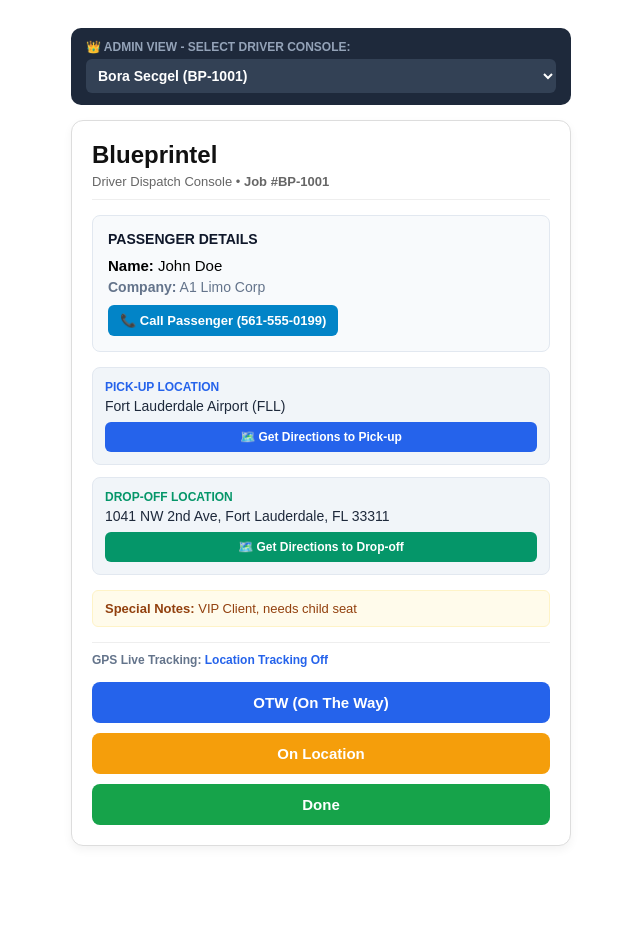
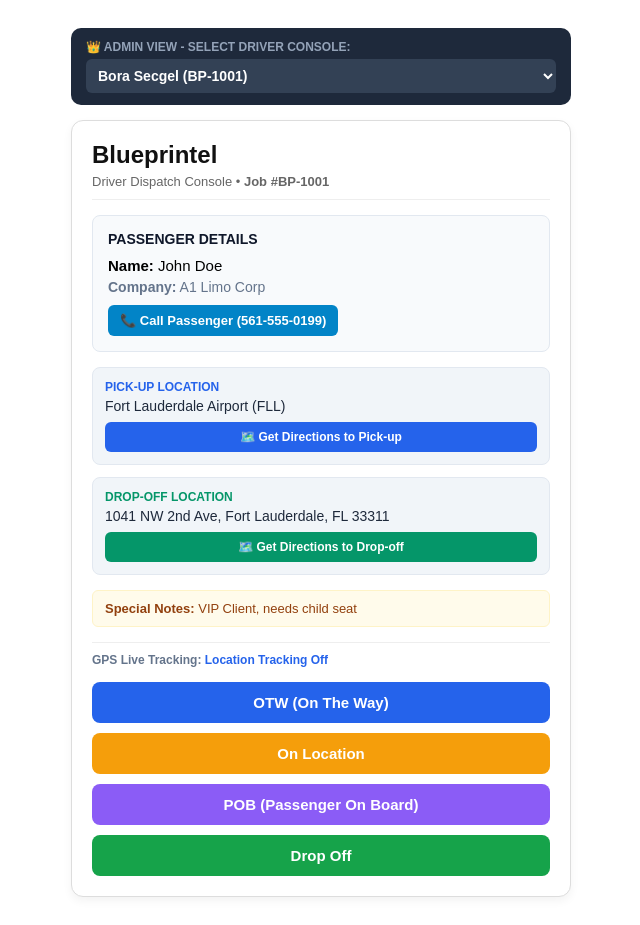
Before and after one commit to secgelbora-coder/limo-dispatch-system, a Next.js app in the folder frontend/: page /driver in a window 1280 px wide. Shown: the whole page, without its empty margins (319-959 px from the left). Before the commit the page ends 874 px from the top, so only its background shows below. Built offline with nearby package versions, Linux system fonts and the light colour scheme.

Commit message:
Update driver.js

```diff
--- a/frontend/pages/driver.js
+++ b/frontend/pages/driver.js
@@ -13,9 +13,9 @@
   const [rideStatus, setRideStatus] = useState('Assigned');
   const [rideId, setRideId] = useState('BP-1001');
   const [locationStatus, setLocationStatus] = useState('Location Tracking Off');
-  const [isDirectAccess, setIsDirectAccess] = useState(false); // Admin/Seçim modunda mı açıldı?
+  const [isDirectAccess, setIsDirectAccess] = useState(false);
 
-  // Sistemdeki Kayıtlı Sürücüler Listesi (Admin Seçimi İçin)
+  // Kayıtlı Sürücüler Listesi (Admin Seçimi İçin)
   const [drivers] = useState([
     { id: '1', name: 'Bora Secgel', rideId: 'BP-1001' },
     { id: '2', name: 'Alex Smith', rideId: 'BP-1002' },
@@ -24,8 +24,8 @@
 
   const [selectedDriverId, setSelectedDriverId] = useState('1');
 
-  // Örnek Müşteri ve İş Bilgileri
-  const [rideDetails, setRideDetails] = useState({
+  // Müşteri ve İş Bilgileri
+  const [rideDetails] = useState({
     customerName: "John Doe",
     affiliateCompany: "A1 Limo Corp",
     customerPhone: "561-555-0199",
@@ -35,24 +35,21 @@
     notes: "VIP Client, needs child seat"
   });
 
-  // URL Kontrolü: Linkte rideId var mı yoksa doğrudan mı girildi?
+  // URL Kontrolü
   useEffect(() => {
     if (typeof window !== 'undefined') {
       const params = new URLSearchParams(window.location.search);
       const currentRideId = params.get('rideId');
 
       if (currentRideId) {
-        // WhatsApp'tan özel linkle gelindi -> Sadece kendi işini görsün
         setRideId(currentRideId);
         setIsDirectAccess(false);
       } else {
-        // Doğrudan /driver adresine girildi -> Seçim menüsü aktif olsun
         setIsDirectAccess(true);
       }
     }
   }, []);
 
-  // Admin sürücü seçtiğinde ilgili Ride ID'yi değiştirme
   const handleDriverChange = (e) => {
     const driverId = e.target.value;
     setSelectedDriverId(driverId);
@@ -62,12 +59,12 @@
     }
   };
 
-  // Canlı Konum Takip Döngüsü (HTML5 Geolocation -> Firebase REST API)
+  // Canlı Konum Takip Döngüsü (OTW, On Location ve POB durumlarında konum yayınlanır)
   useEffect(() => {
     let intervalId = null;
 
-    if (rideStatus === 'OTW' || rideStatus === 'On Location') {
-      setLocationStatus('Sharing Live Location 📍');
+    if (rideStatus === 'OTW' || rideStatus === 'On Location' || rideStatus === 'POB') {
+      setLocationStatus(`Sharing Live Location 📍 (${rideStatus})`);
 
       const sendLocation = () => {
         if ('geolocation' in navigator) {
@@ -97,7 +94,7 @@
       sendLocation();
       intervalId = setInterval(sendLocation, 15000);
     } else {
-      setLocationStatus(rideStatus === 'Done' ? 'Ride Completed - Tracking Stopped' : 'Location Tracking Off');
+      setLocationStatus(rideStatus === 'Drop Off' || rideStatus === 'Done' ? 'Ride Completed - Tracking Stopped' : 'Location Tracking Off');
     }
 
     return () => {
@@ -114,7 +111,7 @@
   return (
     <div style={{ padding: '20px', maxWidth: '500px', margin: '0 auto', fontFamily: 'Arial, sans-serif' }}>
 
-      {/* SADECE DOĞRUDAN GİRİŞTE (ADMIN MODU) GÖRÜNEN SÜRÜCÜ SEÇİM MENÜSÜ */}
+      {/* ADMIN SEÇİM MENÜSÜ */}
       {isDirectAccess && (
         <div style={{ backgroundColor: '#1e293b', color: '#fff', padding: '12px 15px', borderRadius: '10px', marginBottom: '15px' }}>
           <label style={{ fontSize: '12px', fontWeight: 'bold', display: 'block', marginBottom: '5px', textTransform: 'uppercase', color: '#94a3b8' }}>
@@ -196,11 +193,11 @@
         {/* GPS DURUMU */}
         <div style={{ borderTop: '1px solid #eee', paddingTop: '10px', marginBottom: '15px' }}>
           <p style={{ fontSize: '12px', color: '#64748b', margin: 0 }}>
-            <strong>GPS Live Tracking:</strong> <span style={{ color: rideStatus === 'Done' ? '#16a34a' : '#2563eb', fontWeight: 'bold' }}>{locationStatus}</span>
+            <strong>GPS Live Tracking:</strong> <span style={{ color: (rideStatus === 'Drop Off' || rideStatus === 'Done') ? '#16a34a' : '#2563eb', fontWeight: 'bold' }}>{locationStatus}</span>
           </p>
         </div>
 
-        {/* DURUM GÜNCELLEME BUTONLARI */}
+        {/* YENİ DURUM GÜNCELLEME BUTONLARI */}
         <div style={{ display: 'flex', flexDirection: 'column', gap: '10px' }}>
           <button
             onClick={() => setRideStatus('OTW')}
@@ -217,10 +214,17 @@
           </button>
 
           <button
-            onClick={() => setRideStatus('Done')}
-            style={{ padding: '12px', backgroundColor: rideStatus === 'Done' ? '#15803d' : '#16a34a', color: '#fff', border: 'none', borderRadius: '8px', fontWeight: 'bold', cursor: 'pointer', fontSize: '15px' }}
+            onClick={() => setRideStatus('POB')}
+            style={{ padding: '12px', backgroundColor: rideStatus === 'POB' ? '#7c3aed' : '#8b5cf6', color: '#fff', border: 'none', borderRadius: '8px', fontWeight: 'bold', cursor: 'pointer', fontSize: '15px' }}
           >
-            Done
+            POB (Passenger On Board)
+          </button>
+
+          <button
+            onClick={() => setRideStatus('Drop Off')}
+            style={{ padding: '12px', backgroundColor: (rideStatus === 'Drop Off' || rideStatus === 'Done') ? '#15803d' : '#16a34a', color: '#fff', border: 'none', borderRadius: '8px', fontWeight: 'bold', cursor: 'pointer', fontSize: '15px' }}
+          >
+            Drop Off
           </button>
         </div>
 
```
